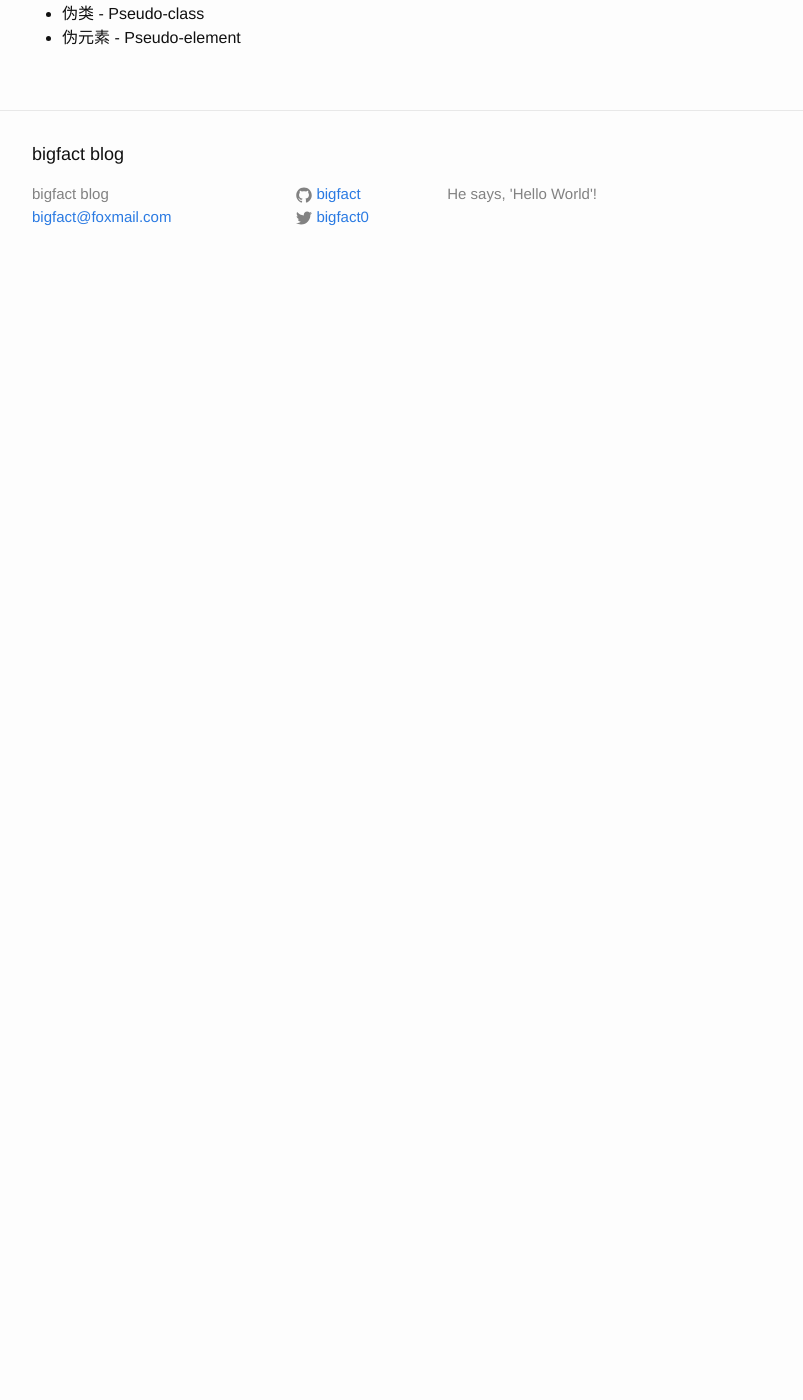
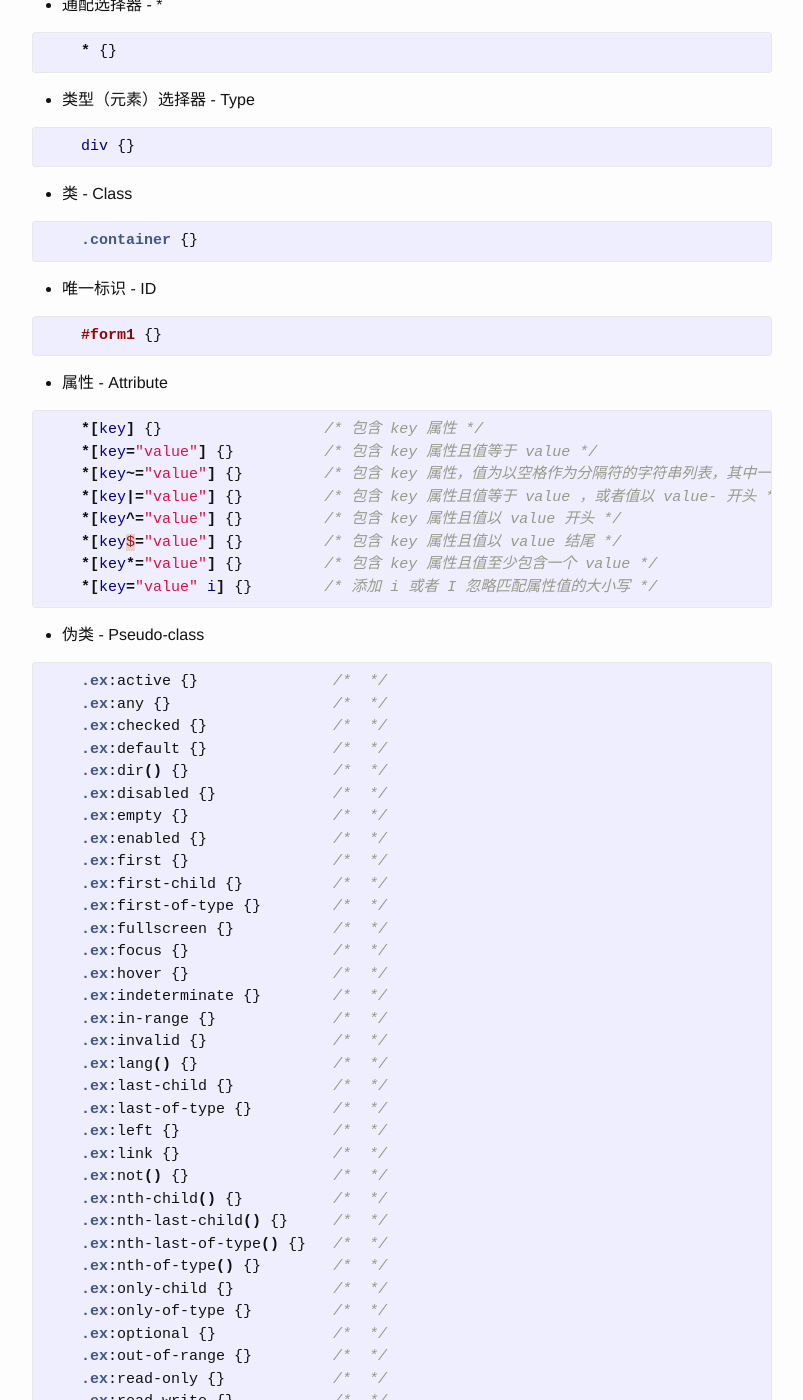
Before and after one commit to bigfact/bigfact.github.io, a Jekyll site: the page built from _posts/2016-03-16-css-selectors.md, in a window 1280 px wide and 1400 px high, scrolled down 270 px. Shown: the whole window, without its empty margins (238-1041 px from the left). Built offline with Jekyll 4.4.1, drawn with Linux system fonts in a browser that asks for light colours; comment, search, counter and statistics services are not loaded; before the commit the page ends 900 px from its top, so only the background shows below that; some of the changed text lies outside the part shown.

Commit message:
20160316更新

```diff
--- a/_posts/2016-03-16-css-selectors.md
+++ b/_posts/2016-03-16-css-selectors.md
@@ -6,8 +6,114 @@ category: css
 tags: css
 ---
 
+## 分类
+* 通配选择器 - *
+{% highlight css %}
+    * {}
+{% endhighlight %}
+* 类型（元素）选择器 - Type
+{% highlight css %}
+    div {}
+{% endhighlight %}
 * 类 - Class
+{% highlight css %}
+    .container {}
+{% endhighlight %}
 * 唯一标识 - ID
+{% highlight css %}
+    #form1 {}
+{% endhighlight %}
 * 属性 - Attribute
+{% highlight css %}
+    *[key] {}                  /* 包含 key 属性 */
+    *[key="value"] {}          /* 包含 key 属性且值等于 value */
+    *[key~="value"] {}         /* 包含 key 属性，值为以空格作为分隔符的字符串列表，其中一个字符串等于 key */
+    *[key|="value"] {}         /* 包含 key 属性且值等于 value ，或者值以 value- 开头 */
+    *[key^="value"] {}         /* 包含 key 属性且值以 value 开头 */
+    *[key$="value"] {}         /* 包含 key 属性且值以 value 结尾 */
+    *[key*="value"] {}         /* 包含 key 属性且值至少包含一个 value */
+    *[key="value" i] {}        /* 添加 i 或者 I 忽略匹配属性值的大小写 */
+{% endhighlight %}
 * 伪类 - Pseudo-class
+{% highlight css %}
+    .ex:active {}               /*  */
+    .ex:any {}                  /*  */
+    .ex:checked {}              /*  */
+    .ex:default {}              /*  */
+    .ex:dir() {}                /*  */
+    .ex:disabled {}             /*  */
+    .ex:empty {}                /*  */
+    .ex:enabled {}              /*  */
+    .ex:first {}                /*  */
+    .ex:first-child {}          /*  */
+    .ex:first-of-type {}        /*  */
+    .ex:fullscreen {}           /*  */
+    .ex:focus {}                /*  */
+    .ex:hover {}                /*  */
+    .ex:indeterminate {}        /*  */
+    .ex:in-range {}             /*  */
+    .ex:invalid {}              /*  */
+    .ex:lang() {}               /*  */
+    .ex:last-child {}           /*  */
+    .ex:last-of-type {}         /*  */
+    .ex:left {}                 /*  */
+    .ex:link {}                 /*  */
+    .ex:not() {}                /*  */
+    .ex:nth-child() {}          /*  */
+    .ex:nth-last-child() {}     /*  */
+    .ex:nth-last-of-type() {}   /*  */
+    .ex:nth-of-type() {}        /*  */
+    .ex:only-child {}           /*  */
+    .ex:only-of-type {}         /*  */
+    .ex:optional {}             /*  */
+    .ex:out-of-range {}         /*  */
+    .ex:read-only {}            /*  */
+    .ex:read-write {}           /*  */
+    .ex:required {}             /*  */
+    .ex:right {}                /*  */
+    .ex:root {}                 /*  */
+    .ex:scope {}                /*  */
+    .ex:target {}               /*  */
+    .ex:valid {}                /*  */
+    .ex:visited {}              /*  */
+{% endhighlight %}
 * 伪元素 - Pseudo-element
+{% highlight css %}
+    ::after (:after)
+    ::-ms-fill
+    ::-ms-fill-lower
+    ::-ms-fill-upper
+    ::-ms-thumb
+    ::-ms-track
+    ::-moz-progress-bar
+    ::-moz-range-progress
+    ::-moz-range-thumb
+    ::-moz-range-track
+    ::-webkit-progress-bar
+    ::-webkit-progress-value
+    ::-webkit-slider-runnable-track
+    ::-webkit-slider-thumb
+    ::before (:before)
+    ::first-letter (:first-letter)
+    ::first-line (:first-line)
+    ::selection
+    ::backdrop
+{% endhighlight %}
+* 后代选择器 - Descendant
+{% highlight css %}
+    div div {}
+{% endhighlight %}
+* 子元素选择器 - Child
+{% highlight css %}
+    div > div {}
+{% endhighlight %}
+* 相邻兄弟元素选择器 - Adjacent-sibling
+{% highlight css %}
+    div + div {}
+{% endhighlight %}
+
+## 参考
+* [css 选择器演示](http://www.haorooms.com/tools/css_selecter/)
+* [W3School css 基础教程](http://www.w3school.com.cn/css/css_selector_type.asp)
+* [MDN CSS](https://developer.mozilla.org/zh-CN/docs/Web/CSS/CSS_Selectors)
+* [MDN CSS 伪元素](https://developer.mozilla.org/en-US/docs/Web/CSS/::after)
```
Also changed, not shown: _posts/2016-03-15-js-url.md (renamed from _posts/2016-03-15-url.md, +1 -1 lines), _posts/2016-03-16-css-scrollbar.md (+1 -1 lines).
